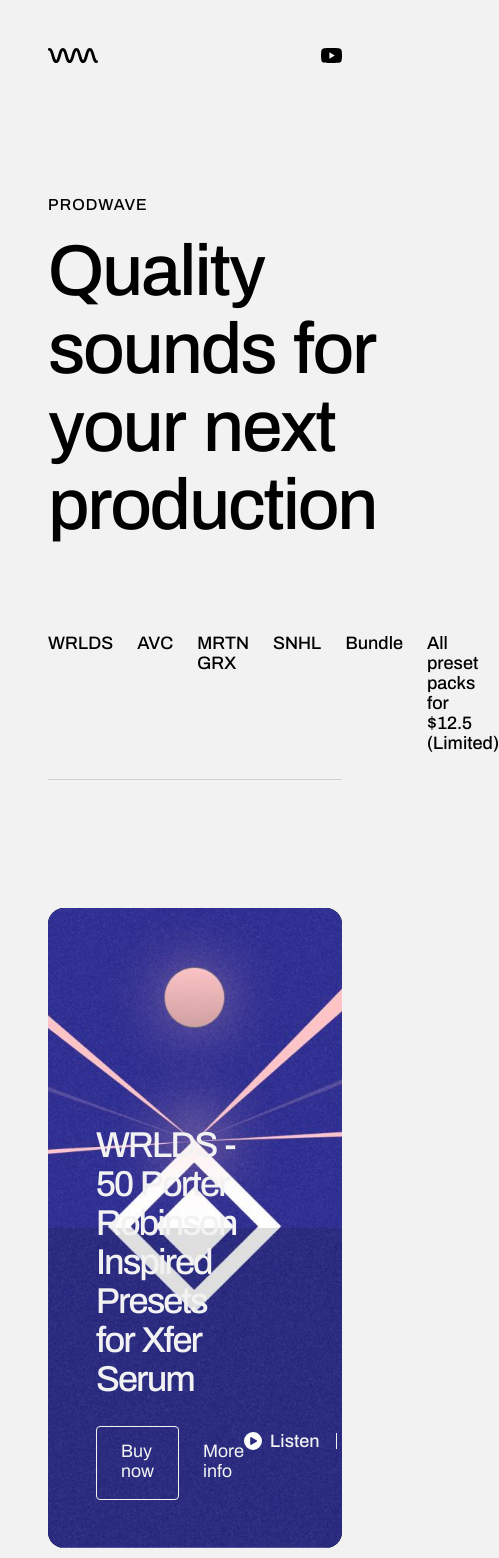
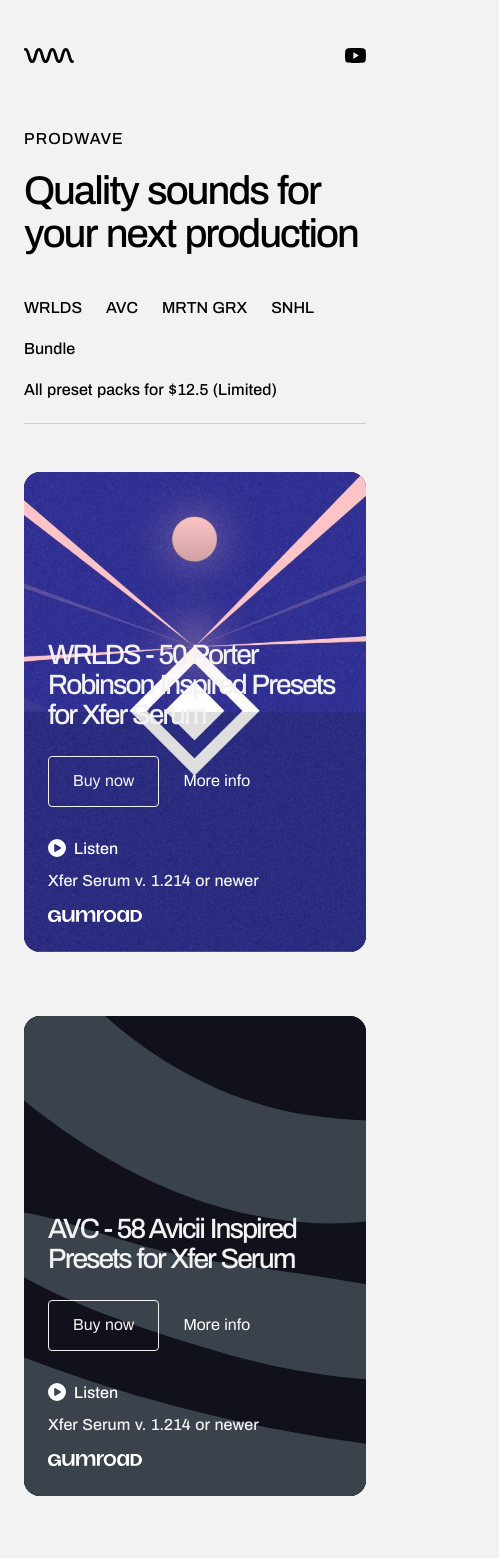
Before and after one commit to robingranqvist/prodwave.com, a Next.js app: page / in a window 390 px wide. Shown: the top 1558 px of the page, 499 px wide, since content can reach past the window. Built offline with nearby package versions, Linux system fonts and the light colour scheme.

Commit message:
pretty much responsive

```diff
--- a/components/ui/Footer.js
+++ b/components/ui/Footer.js
@@ -1,11 +1,18 @@
-import React from "react";
+import Link from "next/link";
 
 export default function Footer() {
   return (
     <div className="container">
       <footer className="footer">
         <div className="footer__item">
-          Check out Prodwave on Medium and YouTube
+          Check out Prodwave on{" "}
+          <Link href="#" target="_blank">
+            Medium
+          </Link>{" "}
+          and{" "}
+          <Link href="#" target="_blank">
+            YouTube
+          </Link>
         </div>
         <div className="footer__item">Prodwave 2022</div>
       </footer>
--- a/components/ui/Hero.js
+++ b/components/ui/Hero.js
@@ -1,11 +1,18 @@
-import React from "react";
+import Link from "next/link";
 
 export default function Hero({ heading, subheading, page, buyButton, buyUrl }) {
   return (
     <div className="container">
       <div className="hero">
         <div className="hero__content">
-          <p className="subheader">{subheading}</p>
+          <p className="subheader">
+            {page === "slug" && (
+              <>
+                <Link href="/">Home</Link> /{" "}
+              </>
+            )}
+            {subheading}
+          </p>
           <h1>{heading}</h1>
         </div>
 
--- a/content/products/bundle.md
+++ b/content/products/bundle.md
@@ -1,5 +1,5 @@
 ---
-title: The Bundle
+title: The Bundle - 195 Artist Inspired Presets for Xfer Serum
 title__page: 195 Artist Inspired Presets for Xfer Serum
 name: Bundle
 video: https://www.youtube.com/watch?v=skOdE9OD3yI
--- a/styles/globals.css
+++ b/styles/globals.css
@@ -25,7 +25,7 @@
 }
 
 a {
-  color: inherit;
+  color: blue;
   text-decoration: none;
 }
 
@@ -93,8 +93,11 @@
 }
 
 .section.is--products {
+  padding-top: 3rem;
+}
+
+.is--slug {
   gap: 8rem;
-  padding-top: 3rem;
 }
 
 .container {
@@ -148,6 +151,7 @@
 
 .category__item {
   font-family: "Archivo Medium", sans-serif;
+  color: #000;
 }
 
 /* Product */
@@ -251,11 +255,19 @@
   background-color: #f2f2f2;
 }
 
+.product__link {
+  color: #fff;
+}
+
 .product__listen {
   display: flex;
   flex-direction: row;
   gap: 0.5rem;
   align-items: center;
+}
+
+.product__listen a {
+  color: #fff;
 }
 
 .product__listen a {
@@ -383,5 +395,110 @@
   justify-content: space-between;
 }
 
-@media screen and (max-width: 500px) {
+@media screen and (max-width: 1000px) {
+  .categories {
+    flex-direction: column;
+  }
+  .product__content {
+    flex-direction: column;
+    align-items: flex-start;
+    gap: 2rem;
+  }
+
+  .product {
+    padding: 2rem;
+  }
+
+  .container {
+    padding: 0rem 2rem;
+  }
+
+  .category__item-wrapper {
+    flex-wrap: wrap;
+  }
+
+  .section.is--hero {
+    gap: 6rem;
+  }
+
+  .hero {
+    flex-direction: column;
+    gap: 1.5rem;
+    align-items: flex-start;
+  }
+
+  .container__large {
+    padding: 0rem 1.5rem;
+  }
+
+  .image__fullpage {
+    height: 25rem;
+  }
+
+  .is--slug {
+    gap: 6rem;
+  }
 }
+
+@media screen and (max-width: 700px) {
+  body {
+    font-size: 16px;
+  }
+
+  .product__info {
+    flex-direction: column;
+    gap: 1rem;
+    align-items: flex-start;
+  }
+
+  .product__line {
+    display: none;
+  }
+
+  .product {
+    padding: 1.5rem;
+    height: 30rem;
+  }
+
+  .container {
+    padding: 0rem 1.5rem;
+  }
+
+  .footer {
+    flex-direction: column;
+    gap: 1.5rem;
+  }
+
+  .hero__content h1 {
+    font-size: 2.5rem;
+  }
+
+  .section.is--hero {
+    gap: 4rem;
+  }
+
+  .is--slug {
+    gap: 4rem;
+  }
+
+  .section.is--products {
+    padding-top: 0rem;
+  }
+
+  .section {
+    padding: 4rem 0rem;
+  }
+
+  .product__cta h2 {
+    font-size: 1.75rem;
+  }
+
+  .product__cta--page {
+    padding: 4rem;
+  }
+
+  .product__cta--page h2,
+  .product__paragraph {
+    font-size: 1.5rem;
+  }
+}
```
Also changed, not shown: pages/product/[slug].js (+1 -6 lines).
